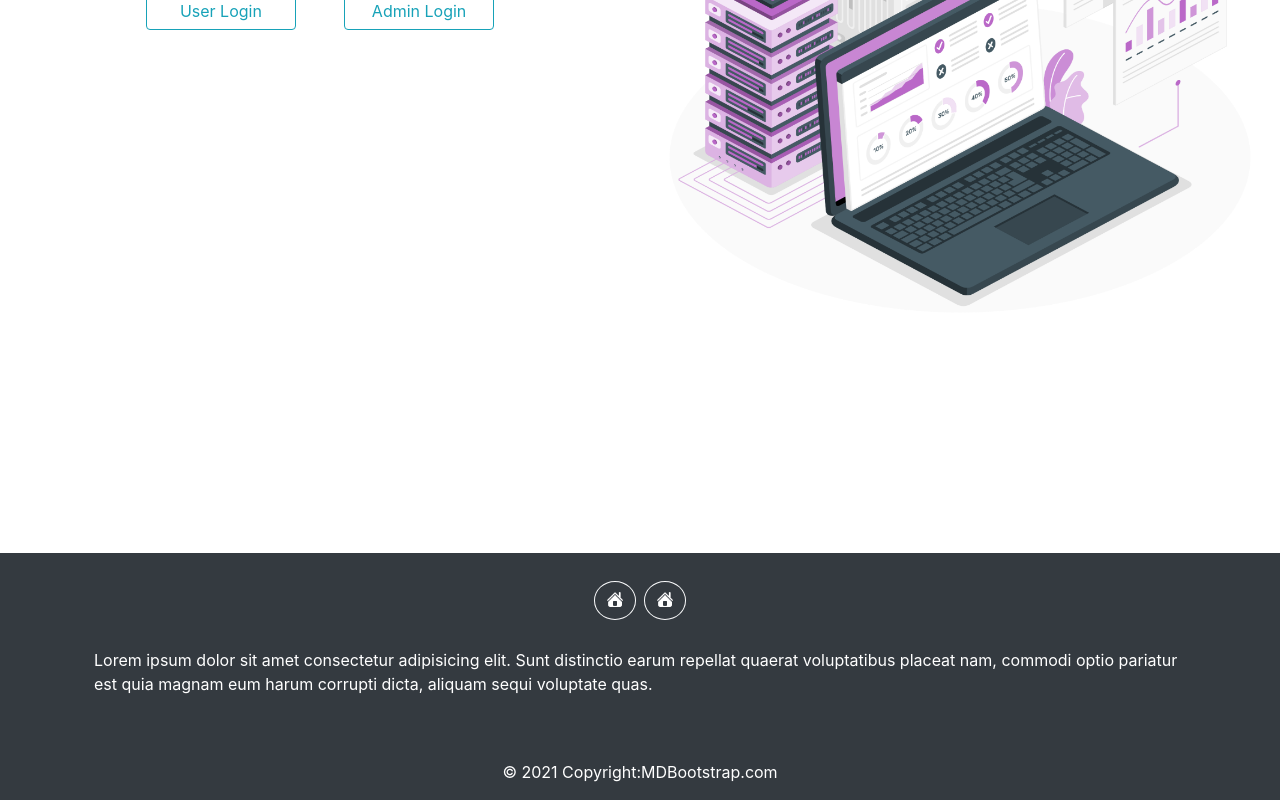
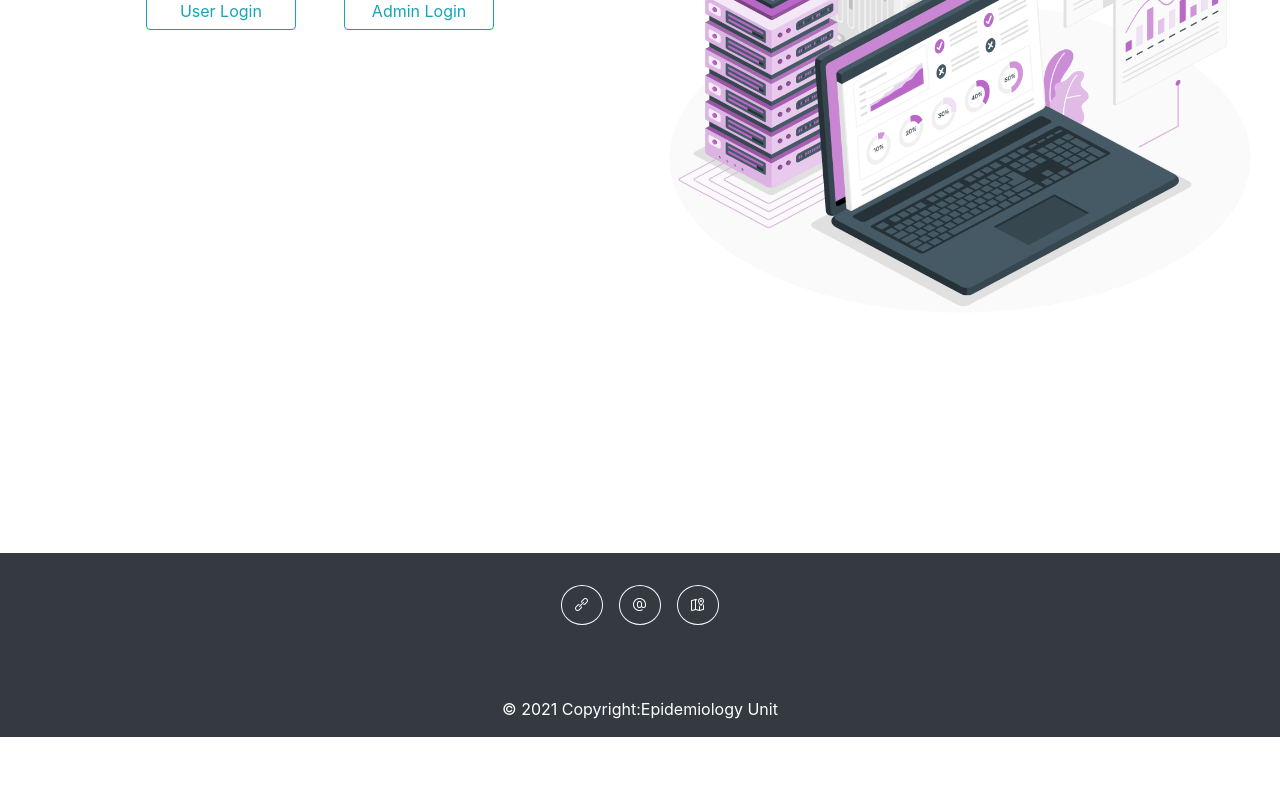
Before and after one commit to SachiniGinige/coldchain-inventory-management-system, a React (Create React App) app in the folder client/: page /home in a window 1280 px wide. Shown: the part 407-1207 px from the top of the page. After the commit the page ends 1144 px from the top, so only its background shows below. Built offline with nearby package versions, Linux system fonts and the light colour scheme.

Commit message:
update footer icons

```diff
--- a/client/src/App.css
+++ b/client/src/App.css
@@ -80,8 +80,8 @@ thead{
   justify-content: center;
 }
 .footerIcon{
-  height: 22px;
-  padding: 0 0 6px 0;
+  /* height: 22px; */
+  padding: 3px 0 5px 0px;
   /* padding-bottom: 5px; */
 }
 
--- a/client/src/components/footer.component.js
+++ b/client/src/components/footer.component.js
@@ -1,6 +1,9 @@
-import homeIcon from './img/homeIcon.png';
+import linkIcon from './img/link.png';
+import emailIcon from './img/email.png';
+import googleIcon from './img/mapMarker.png';
+import facebookIcon from './img/facebook.png';
 
-import '../App.css' ;
+import '../App.css';
 
 function Footer() {
     return (
@@ -9,13 +12,18 @@ function Footer() {
                 <div class="container p-4">
 
                     <section id="footerIconSection" class="mb-4" >
-                {/* <!-- Facebook --> */}
-                <a class="btn btn-outline-light btn-floating m-1" href="#!" role="button"><img src={homeIcon} className="footerIcon" alt=""/></a>
+                        {/* <!-- Website --> */}
+                        <a class="btn btn-outline-light btn-floating m-2" href="http://epid.gov.lk/web" role="button"><img src={linkIcon} className="footerIcon" alt="" /></a>
 
-                {/* <!-- Twitter --> */}
-                <a class="btn btn-outline-light btn-floating m-1" href="#!" role="button"><img src={homeIcon} className="footerIcon" alt=""/></a>
+                        {/* <!-- Email --> */}
+                        <a class="btn btn-outline-light btn-floating m-2" href="mailto:epidunit@sltnet.lk" role="button"><img src={emailIcon} className="footerIcon" alt="" /></a>
 
-                {/* <a class="btn btn-primary btn-floating m-1" href="#!" role="button"><i class="fab fa-github"></i></a> */}
+                        {/* <!-- Google --> */}
+                        <a class="btn btn-outline-light btn-floating m-2" href="https://goo.gl/maps/oRcnUjN8mmhRVEzP9" role="button"><img src={googleIcon} className="footerIcon" alt="" /></a>
+
+                        {/* <!-- Facebook -->
+                        <a class="btn btn-outline-light btn-floating m-2" href="#!" role="button"><img src={facebookIcon} className="footerIcon" alt="" /></a> */}
+
                     </section>
 
 
@@ -56,14 +64,14 @@ function Footer() {
 
 
                     {/* <!-- Section: Text --> */}
-                <section class="mb-4">
+                    {/* <section class="mb-4">
                 <p>
                     Lorem ipsum dolor sit amet consectetur adipisicing elit. Sunt
                     distinctio earum repellat quaerat voluptatibus placeat nam,
                     commodi optio pariatur est quia magnam eum harum corrupti dicta,
                     aliquam sequi voluptate quas.
                 </p>
-                </section>
+                </section> */}
                     {/* <!-- Section: Text --> */}
 
 
@@ -165,7 +173,7 @@ function Footer() {
                 {/* <!-- Copyright --> */}
                 <div class="text-center p-3">
                     © 2021 Copyright:
-                <a class="text-white" href="https://mdbootstrap.com/">MDBootstrap.com</a>
+                    <a class="text-white" href="http://epid.gov.lk/web">Epidemiology Unit</a>
                 </div>
                 {/* <!-- Copyright --> */}
 
```
Lines whose indentation alone changed are shown as unchanged.
